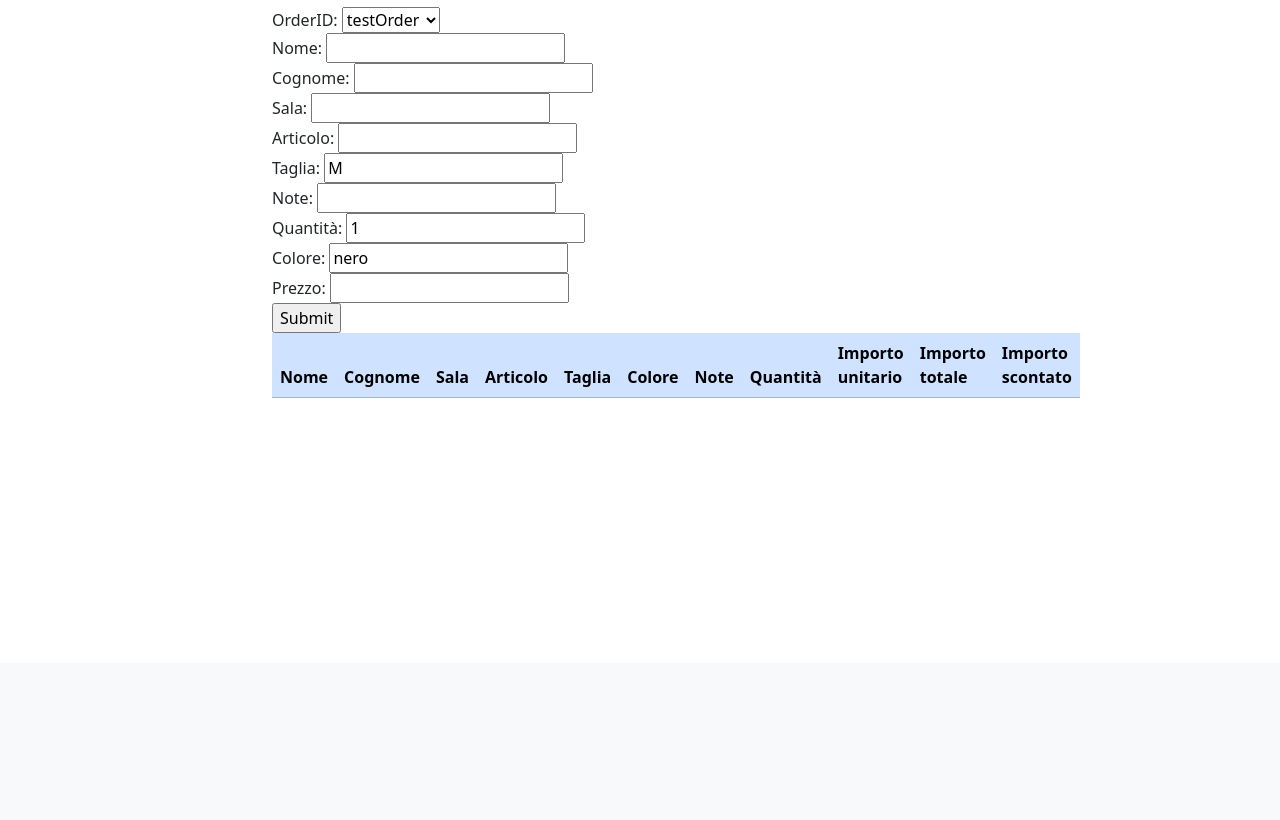
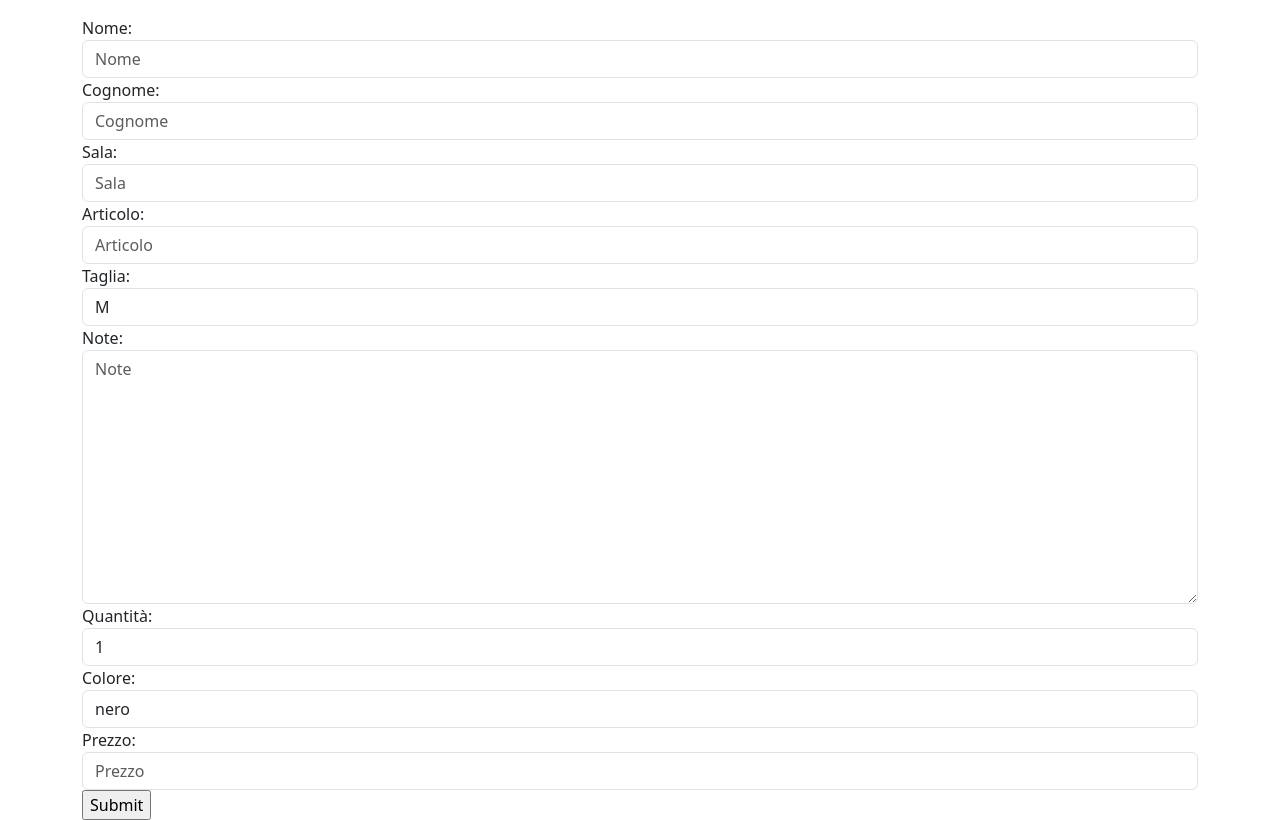
Before and after one commit to ruben-tura/grocc, a Django app: page /orders/1/ in a window 1280 px wide. Shown: the part 137-957 px from the top of the page. Before the commit the page ends 535 px from the top, so only its background shows below. Run offline with Django 4.2, Linux system fonts and the light colour scheme; data comes from the database, SQL or seed files in the repository; lists and menus that the app fills with data are empty.

Commit message:
reworked order page

```diff
--- a/orders/forms.py
+++ b/orders/forms.py
@@ -1,4 +1,5 @@
 from django import forms
+from django.forms import TextInput, Textarea, NumberInput, Select
 from .models import Order, Entry
 
 class OrderForm(forms.ModelForm):
@@ -21,4 +22,48 @@ class EntryForm(forms.ModelForm):
             'quantity': 'Quantità',
             'colour': 'Colore',
             'price': 'Prezzo',
+            'orderID': '',
         }
+        widgets = {
+            'first_name': TextInput(attrs={
+                'class': "form-control",
+                'placeholder': 'Nome'
+                }),
+            'last_name': TextInput(attrs={
+                'class': "form-control",
+                'placeholder': 'Cognome'
+                }),
+            'club': TextInput(attrs={
+                'class': "form-control",
+                'placeholder': 'Sala'
+                }),
+            'article': TextInput(attrs={
+                'class': "form-control",
+                'placeholder': 'Articolo'
+                }),
+            'size': TextInput(attrs={
+                'class': "form-control",
+                'placeholder': 'Taglia'
+                }),
+            'additional_notes': Textarea(attrs={
+                'class': "form-control",
+                'placeholder': 'Note'
+                }),
+            'quantity': NumberInput(attrs={
+                'class': "form-control",
+                'placeholder': 'Quantità'
+                }),
+            'colour': TextInput(attrs={
+                'class': "form-control",
+                'placeholder': 'Colore'
+                }),
+            'price': NumberInput(attrs={
+                'class': "form-control",
+                'placeholder': 'Prezzo'
+                }),
+            'orderID': Select(attrs={
+                'class': "form-control",
+                'style': 'display: none;',
+                'placeholder': 'Order ID'
+                }),
+        }
--- a/orders/views.py
+++ b/orders/views.py
@@ -31,8 +31,10 @@ def order(request, id):
         form = EntryForm(initial={'orderID': id})
 
     entries = Entry.objects.filter(orderID=id)
+    current_order = Order.objects.get(id=id)
     context = {
         'entries': entries,
+        'current_order': current_order,
         'form': form.as_div(),
     }
     return render(request, 'order.html', context=context)
--- a/templates/base_generic.html
+++ b/templates/base_generic.html
@@ -7,10 +7,9 @@
         <meta name="viewport" content="width=device-width, initial-scale=1.0">
         <meta http-equiv="X-UA-Compatible" content="ie=edge">
         <link href="https://cdn.jsdelivr.net/npm/bootstrap@5.3.3/dist/css/bootstrap.min.css" rel="stylesheet" integrity="sha384-QWTKZyjpPEjISv5WaRU9OFeRpok6YctnYmDr5pNlyT2bRjXh0JMhjY6hW+ALEwIH" crossorigin="anonymous">
-        <title>GROCC</title>
+        <title>Grocc{% block title %}{% endblock %}</title>
     </head>
     <body>
-
       <nav class="navbar navbar-expand-lg navbar-light bg-light">
         <div class="container-fluid">
           <a class="navbar-brand" href="#"><img src="{% static 'logo.png' %}" alt="Logo" style="max-height: 70px;"></a>
@@ -39,10 +38,8 @@
           </div>
         </div>
       </nav>
-
       <div id="content">
         {% block content %}{% endblock %}
       </div>
-
     </body>
 </html>
--- a/templates/order.html
+++ b/templates/order.html
@@ -1,16 +1,9 @@
 {% extends "base_generic.html" %}
-
+        {% block title %} - {{ current_order.title }}{% endblock %}
         {% block content %}
         <div class="container">
             <div class="row">
-                <div class="col-8 mx-auto mt-5">
-
-                    <form action="" method="post" novalidate>
-                        {% csrf_token %}
-                        {{ form }}
-                        <input type="submit" value="Submit">
-                    </form>
-
+                <div>
                     <table class="table table-hover">
                         <thead>
                             <tr class="table-primary">
@@ -45,12 +38,14 @@
                             {% endfor %}
                           </tbody>
                     </table>
-
+                    <form action="" method="post" novalidate>
+                        {% csrf_token %}
+                        {{ form }}
+                        <input type="submit" value="Submit">
+                    </form>
                 </div>
             </div>
         </div>
-
         {% endblock %}
-
     </body>
 </html>
```
